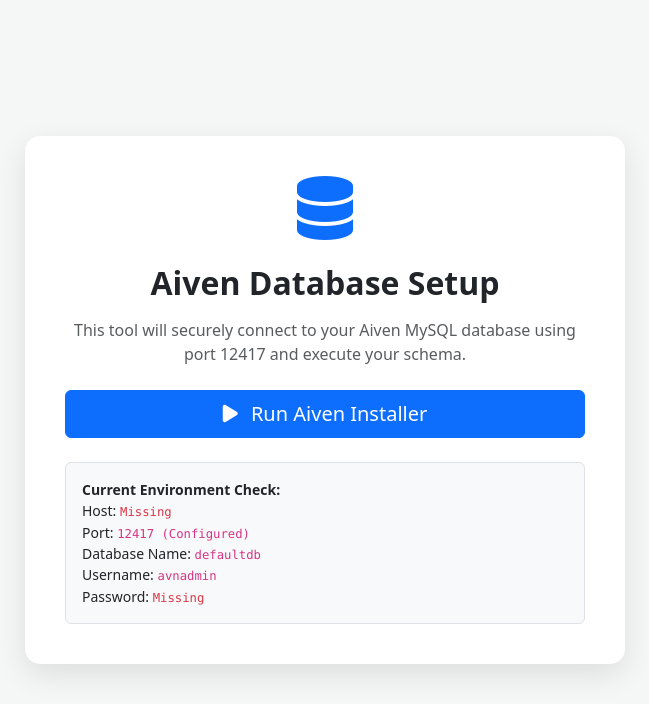
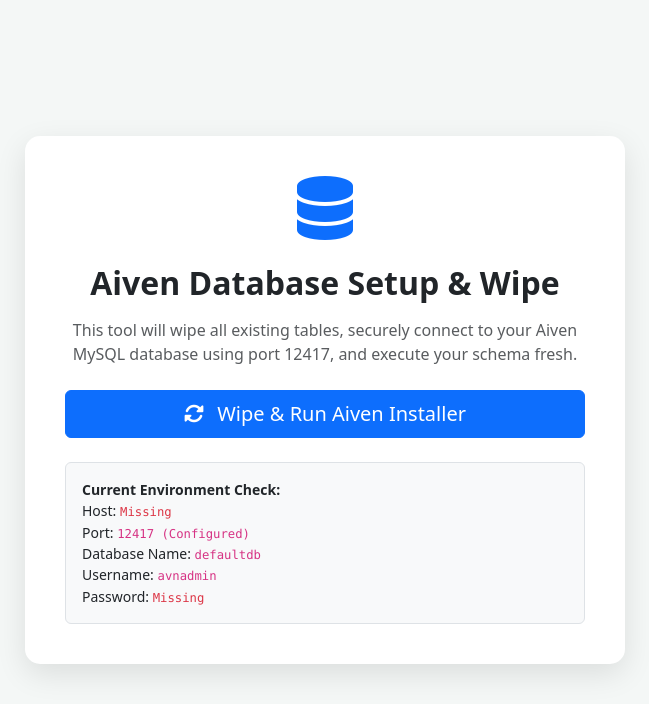
Before and after one commit to Al-Ahotanee/SAZUG-STUDENT-RECORD-MANAGEMENT-SYSTEM, a PHP site: page /install.php in a window 1280 px wide. Shown: the top 704 px of the page, without its empty margins (315-964 px from the left). Run offline with PHP 8.4, Linux system fonts and the light colour scheme.

Commit message:
Update install.php

```diff
--- a/install.php
+++ b/install.php
@@ -1,18 +1,14 @@
 <?php
 /**
- * SAZUG SRMS - One-Click Database Installer
- * Designed to execute schema.sql directly from the Render environment.
+ * SAZUG SRMS - One-Click Database Installer & Wiper
+ * Automatically drops existing tables, imports schema.sql, and seeds superadmin.
  */
 
 $lockFile = __DIR__ . '/install.lock';
 $message = '';
 $status = '';
 
-// SECURITY: Prevent re-running if already installed
-if (file_exists($lockFile)) {
-    $status = 'error';
-    $message = "Installation has already been completed. For security reasons, please delete this <b>install.php</b> file from your repository.";
-} elseif ($_SERVER['REQUEST_METHOD'] === 'POST' && $_POST['install'] ?? false) {
+if ($_SERVER['REQUEST_METHOD'] === 'POST' && $_POST['install'] ?? false) {
 
     $host = trim(getenv('DB_HOST'));
     $port = trim(getenv('DB_PORT') ?: '12417'); // Aiven custom port
@@ -34,7 +30,16 @@ if (file_exists($lockFile)) {
 
             $pdo = new PDO($dsn, $user, $pass, $options);
 
-            // Read the schema file
+            // 1. WIPE EXISTING TABLES (Drops all tables cleanly to prevent duplicate entry errors)
+            $pdo->exec("SET FOREIGN_KEY_CHECKS = 0;");
+            $tablesStmt = $pdo->query("SHOW TABLES");
+            $tables = $tablesStmt->fetchAll(PDO::FETCH_COLUMN);
+            foreach ($tables as $table) {
+                $pdo->exec("DROP TABLE IF EXISTS `$table`");
+            }
+            $pdo->exec("SET FOREIGN_KEY_CHECKS = 1;");
+
+            // 2. Read the schema file
             $schemaFile = __DIR__ . '/schema.sql';
             if (!file_exists($schemaFile)) {
                 throw new Exception("<b>schema.sql</b> file not found in the root directory.");
@@ -42,21 +47,21 @@ if (file_exists($lockFile)) {
 
             $sql = file_get_contents($schemaFile);
 
-            // Execute the entire schema
+            // 3. Execute the entire schema
             $pdo->exec($sql);
 
-            // Dynamically generate a fresh, native password hash for Admin@123 matching this PHP runtime version
+            // 4. Dynamically generate a fresh, native password hash for Admin@123 matching this PHP runtime version
             $adminPasswordHash = password_hash('Admin@123', PASSWORD_BCRYPT);
 
             // Ensure superadmin account exists and has the correct fresh hash
             $stmt = $pdo->prepare("INSERT INTO users (username, password_hash, role, status) VALUES ('superadmin', ?, 'Super Administrator', 'Active') ON DUPLICATE KEY UPDATE password_hash = ?");
             $stmt->execute([$adminPasswordHash, $adminPasswordHash]);
 
-            // Create a lock file to prevent this script from running again
-            file_put_contents($lockFile, "Installed successfully on " . date('Y-m-d H:i:s'));
+            // Create a lock file
+            file_put_contents($lockFile, "Installed & wiped successfully on " . date('Y-m-d H:i:s'));
 
             $status = 'success';
-            $message = "Database schema imported successfully into Aiven! The Super Administrator account has been created.";
+            $message = "Database wiped, schema imported successfully into Aiven, and Super Administrator account created!";
 
         } catch (PDOException $e) {
             $status = 'error';
@@ -86,8 +91,8 @@ if (file_exists($lockFile)) {
 <div class="container">
     <div class="install-card mx-auto text-center">
         <i class="fas fa-database fa-4x text-primary mb-4"></i>
-        <h2 class="fw-bold mb-3">Aiven Database Setup</h2>
-        <p class="text-muted mb-4">This tool will securely connect to your Aiven MySQL database using port 12417 and execute your schema.</p>
+        <h2 class="fw-bold mb-3">Aiven Database Setup & Wipe</h2>
+        <p class="text-muted mb-4">This tool will wipe all existing tables, securely connect to your Aiven MySQL database using port 12417, and execute your schema fresh.</p>
 
         <?php if ($status === 'success'): ?>
             <div class="alert alert-success">
@@ -99,15 +104,13 @@ if (file_exists($lockFile)) {
             <div class="alert alert-danger text-start">
                 <i class="fas fa-times-circle me-2"></i> <?= $message ?>
             </div>
-            <?php if (!file_exists($lockFile)): ?>
-                <a href="install.php" class="btn btn-outline-primary mt-3">Try Again</a>
-            <?php endif; ?>
+            <a href="install.php" class="btn btn-outline-primary mt-3">Try Again</a>
         <?php endif; ?>
 
-        <?php if ($status !== 'success' && !file_exists($lockFile)): ?>
+        <?php if ($status !== 'success'): ?>
             <form method="POST" action="">
                 <button type="submit" name="install" value="1" class="btn btn-primary w-100 py-2 fs-5">
-                    <i class="fas fa-play me-2"></i> Run Aiven Installer
+                    <i class="fas fa-sync-alt me-2"></i> Wipe & Run Aiven Installer
                 </button>
             </form>
             <div class="text-start mt-4 bg-light p-3 rounded small border">
```
